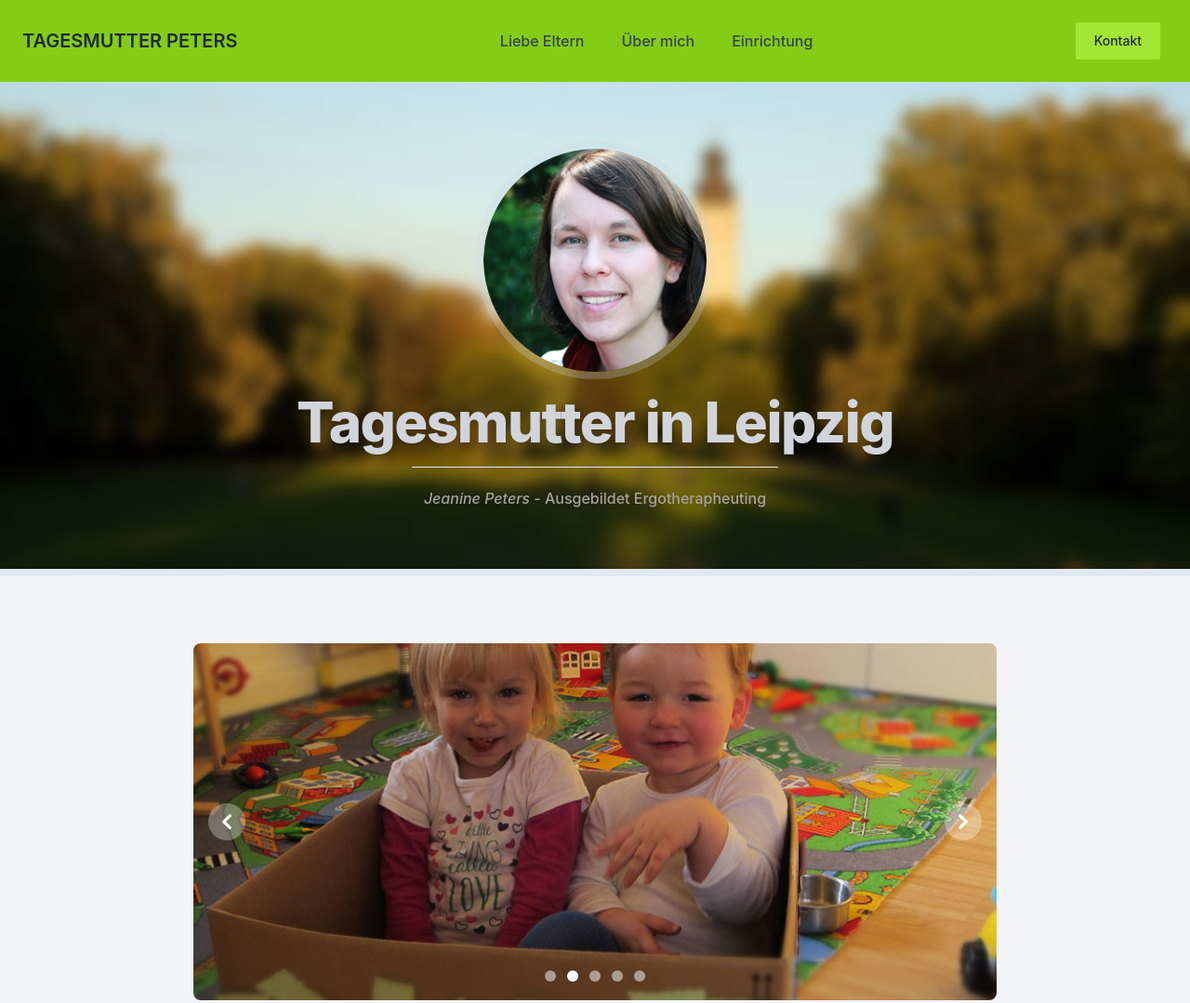
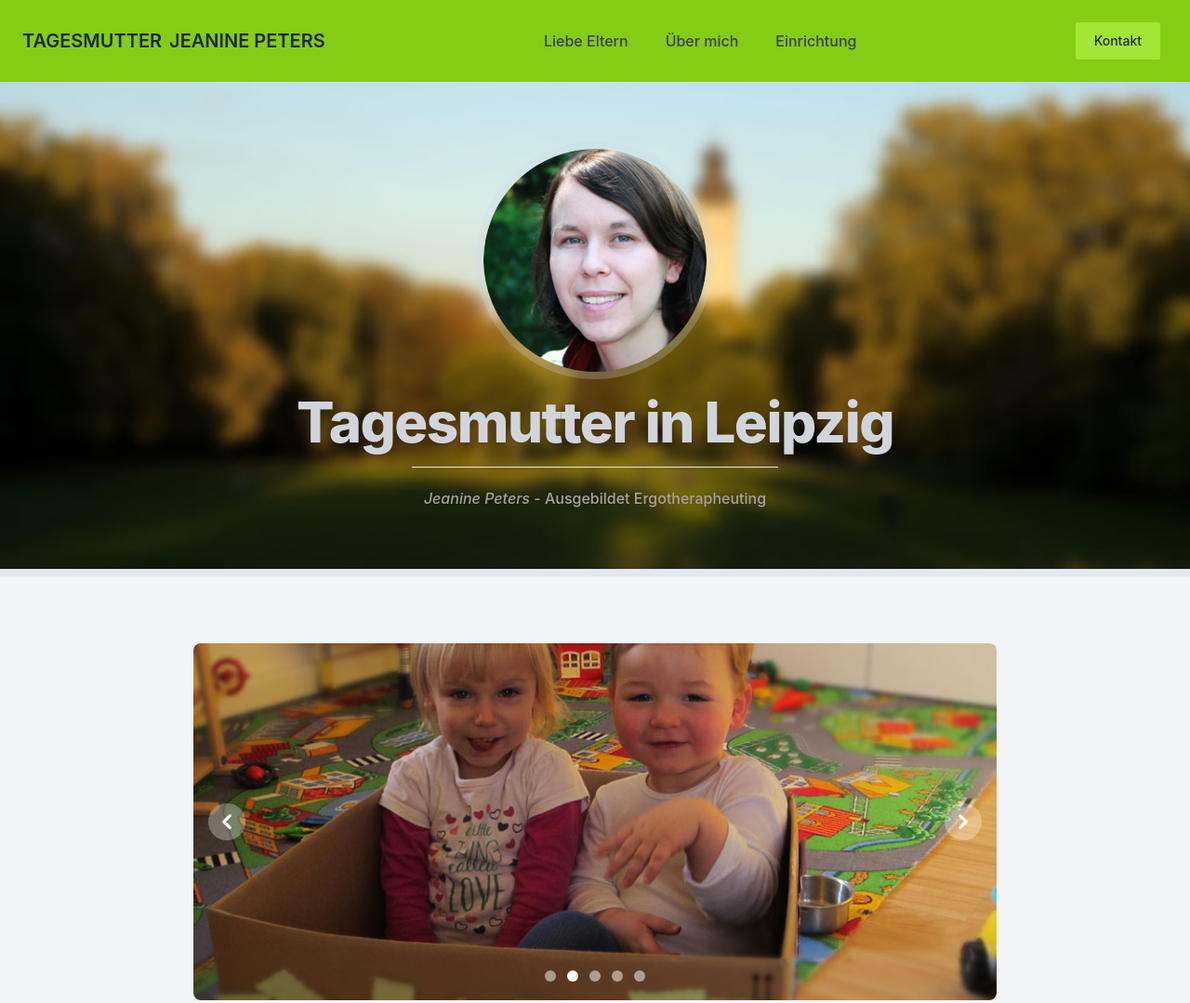
Before and after one commit to NULLzuEINS/tagesmutter-peters-de, an Astro site in the folder app/: page / in a window 1280 px wide. Shown: the top 1079 px of the page at 93% size. Built offline with nearby package versions, Linux system fonts and the light colour scheme; Astro itself is replaced by a stand-in of ours.

Commit message:
🚑 fix: Update Header component in Astro files
- Updated the Header component in `Header.astro` to include "Jeanine Peters" next to the title.
- Modified the link structure within the component to display additional information alongside the title.
- Changed the title from "Tagesmutter Peters" to just "Tagesmutter" in the Layout component in `Layout.astro`.

```diff
--- a/app/src/components/Header.astro
+++ b/app/src/components/Header.astro
@@ -9,10 +9,8 @@ const { title } = Astro.props
 
 	<nav class="px-4 py-3 bg-lime-500 border-lime-200 lg:px-6 dark:bg-gray-800">
 		<div class="flex flex-wrap items-center justify-between max-w-screen-xl mx-auto">
-			<a href="https://tagesmutter-peters.de" class="flex items-center">
-				<span class="self-center text-xl antialiased font-semibold uppercase whitespace-nowrap text-slate-800 dark:text-white"
-					>{title}</span
-				>
+			<a href="https://tagesmutter-peters.de" class="flex items-center self-center text-xl antialiased font-semibold uppercase whitespace-nowrap text-slate-800 dark:text-white">
+				<span >{title}</span> <span class="pl-2 hidden sm:inline">Jeanine Peters</span>
 			</a>
 			<div class="flex items-center lg:order-2">
 				<a
--- a/app/src/layouts/Layout.astro
+++ b/app/src/layouts/Layout.astro
@@ -23,7 +23,7 @@ const { title } = Astro.props
 		<title>{title}</title>
 	</head>
 	<body class="bg-gray-100 dark:bg-gray-800">
-		<Header title="Tagesmutter Peters" />
+		<Header title="Tagesmutter" />
 		<Hero />
 		<slot />
 		<Footer />
```
